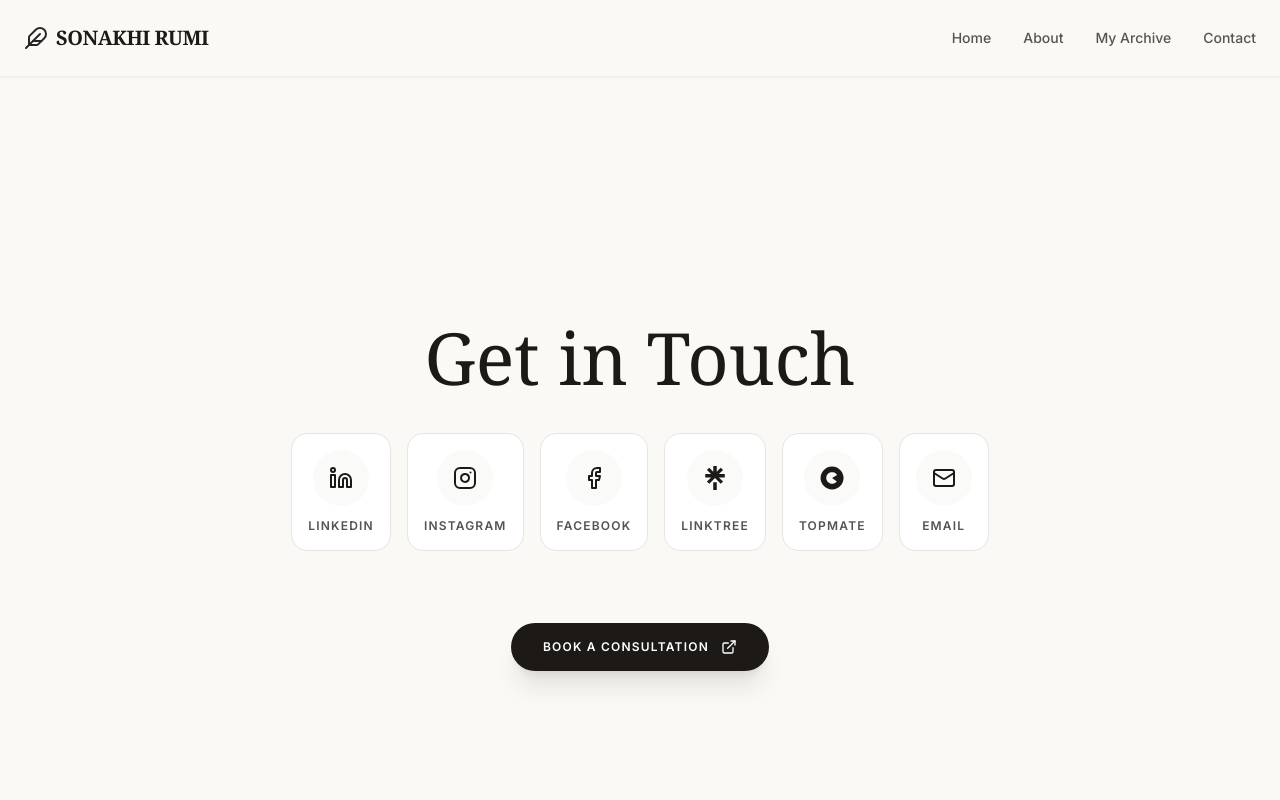
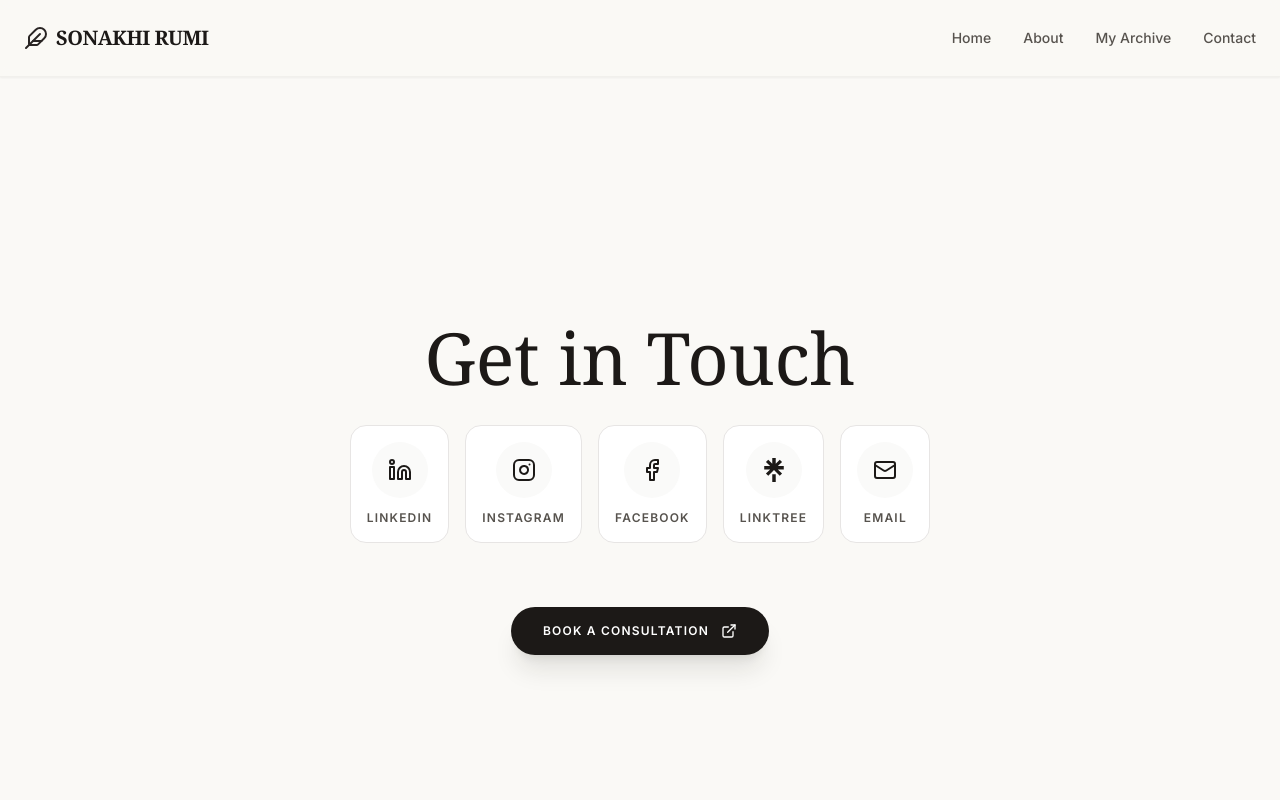
Before and after one commit to sonakhirumi/sonakhi-portfolio, a React (Vite) app: page /contact in a window 1280 px wide. Shown: the top 800 px of the page. Built offline with nearby package versions, Linux system fonts and the light colour scheme; a web font is replaced by a local one.

Commit message:
Tighten Contact page spacing; remove Topmate from social icons in Contact and Footer

```diff
--- a/components/Contact.tsx
+++ b/components/Contact.tsx
@@ -33,13 +33,12 @@ const Contact: React.FC = () => {
         { icon: Instagram, href: 'https://www.instagram.com/sonakhi_rumi', label: 'Instagram' },
         { icon: Facebook, href: 'https://www.facebook.com/sonakhi.rumi', label: 'Facebook' },
         { icon: LinktreeIcon, href: 'https://linktr.ee/sonakhirumi', label: 'Linktree' },
-        { icon: TopmateIcon, href: 'https://topmate.io/sonakhirumi', label: 'Topmate' },
         { icon: Mail, href: 'mailto:sonakhirumi@gmail.com', label: 'Email' },
     ];
 
     return (
-        <div className="min-h-screen bg-[#faf9f6] pt-24 pb-16 px-6 flex flex-col items-center justify-center">
-            <div className="max-w-3xl w-full space-y-10 text-center">
+        <div className="min-h-screen bg-[#faf9f6] pt-16 pb-12 px-6 flex flex-col items-center justify-center">
+            <div className="max-w-3xl w-full space-y-8 text-center">
 
                 <div className="space-y-6 animate-in fade-in slide-in-from-bottom-4 duration-700">
                     <h1 className="font-serif text-5xl md:text-7xl text-stone-900 leading-tight">
--- a/components/Footer.tsx
+++ b/components/Footer.tsx
@@ -33,7 +33,6 @@ const Footer: React.FC = () => {
     { icon: Instagram, href: 'https://www.instagram.com/sonakhi_rumi', label: 'Instagram' },
     { icon: Facebook, href: 'https://www.facebook.com/sonakhi.rumi', label: 'Facebook' },
     { icon: LinktreeIcon, href: 'https://linktr.ee/sonakhirumi', label: 'Linktree' },
-    { icon: TopmateIcon, href: 'https://topmate.io/sonakhirumi', label: 'Topmate' },
     { icon: Mail, href: 'mailto:sonakhirumi@gmail.com', label: 'Email' },
   ];
 
```
